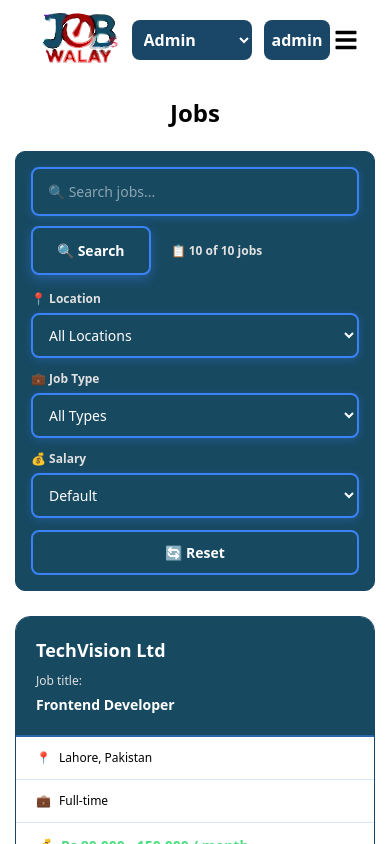
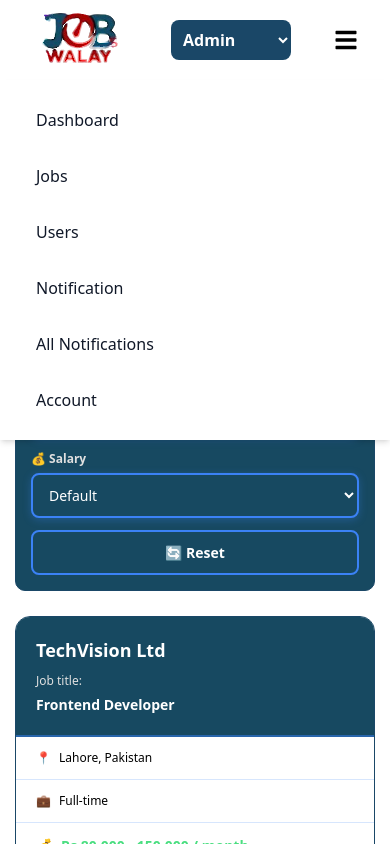
Before and after one commit to ahsanzunair/frontend, a Next.js app: page / in a window 390 px wide. Both pictures are taken after a click on the element 346 px from the left and 40 px from the top of the page. Shown: the top 844 px of the page. Built offline with nearby package versions, Linux system fonts and the light colour scheme.

Commit message:
handle navbar on mobile screen

```diff
--- a/src/components/Navbar.js
+++ b/src/components/Navbar.js
@@ -8,11 +8,12 @@ import { useEffect, useState } from "react";
 
 const Navbar = () => {
     const [role, setRole] = useState("admin")
+    const [mobileMenuOpen, setMobileMenuOpen] = useState(false)
 
 
     useEffect(() => {
         const savedRole = localStorage.getItem("role")
-        if (savedRole){
+        if (savedRole) {
             setRole(savedRole)
         }
     }, [])
@@ -80,9 +81,9 @@ const Navbar = () => {
                 <div className="flex gap-3 justify-center items-center py-5">
                     <div className="flex flext-col items-center">
                         <select
-                        value={role}
-                        onChange={handleRoleChange}
-                        className="p-2 rounded-lg bg-[#1A4767] text-white font-semibold"
+                            value={role}
+                            onChange={handleRoleChange}
+                            className="p-2 rounded-lg bg-[#1A4767] text-white font-semibold"
                         >
                             <option value="guest">Guest</option>
                             <option value="jobseeker">Job Seeker</option>
@@ -90,11 +91,27 @@ const Navbar = () => {
                             <option value="admin">Admin</option>
                         </select>
                     </div>
-                    <h3 className="text-md font-semibold text-white p-2 rounded-lg bg-[#1A4767] transition transform duration-300">{role}</h3>
+                    <h3 className="hidden md:block text-md font-semibold text-white p-2 rounded-lg bg-[#1A4767] transition transform duration-300">{role}</h3>
                 </div>
-                <div className='cursor-pointer text-2xl block md:hidden'>
+                <div onClick={() => setMobileMenuOpen(!mobileMenuOpen)} className='cursor-pointer text-2xl block md:hidden'>
                     <FaBars />
                 </div>
+                { mobileMenuOpen && (
+                    <div className="absolute top-20 left-0 w-full bg-white shadow-md md:hidden">
+                        <ul className="flex flex-col gap-4 p-5">
+                            { menus.map((item, index) => (
+                                <li key={index}>
+                                    <Link href={item.link}
+                                    onClick={() => (setMobileMenuOpen(false))}
+                                    className="block text-gray-900 bg-white hover:bg-[#1A4767] hover:text-white px-4 py-2 rounded-lg transition font-medium"
+                                    >
+                                    {item.title}
+                                    </Link>
+                                </li>
+                            ))}
+                        </ul>
+                    </div>
+                )}
             </div>
         </nav>
     )
```
Also changed, not shown: src/app/globals.css (+0 -25 lines).
